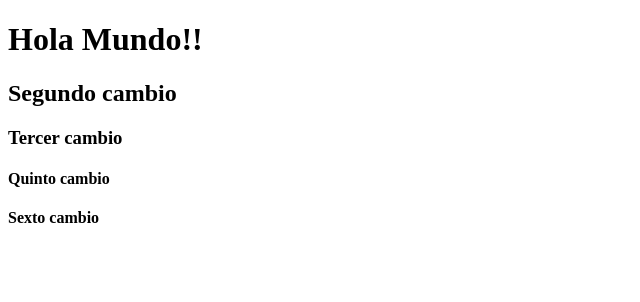
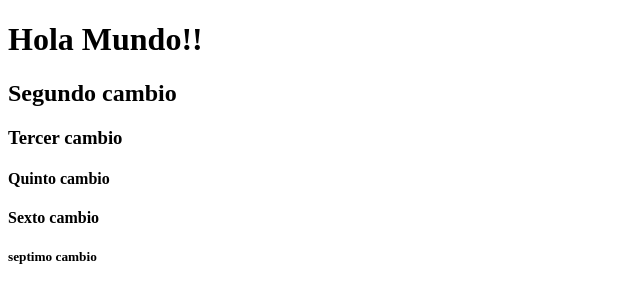
Before and after one commit to JymmyMurillo/Ejercicio_Git, a plain HTML site: page index.html in a window 1280 px wide. Shown: the whole page, without its empty margins (0-640 px from the left). Drawn offline with Linux system fonts and the light colour scheme.

Commit message:
Agregando septimo cambio

```diff
--- a/index.html
+++ b/index.html
@@ -11,5 +11,6 @@
   <h3>Tercer cambio</h3>
   <h4>Quinto cambio</h4>
   <h4>Sexto cambio</h4>
+  <h5>septimo cambio</h5>
 </body>
 </html>
```
